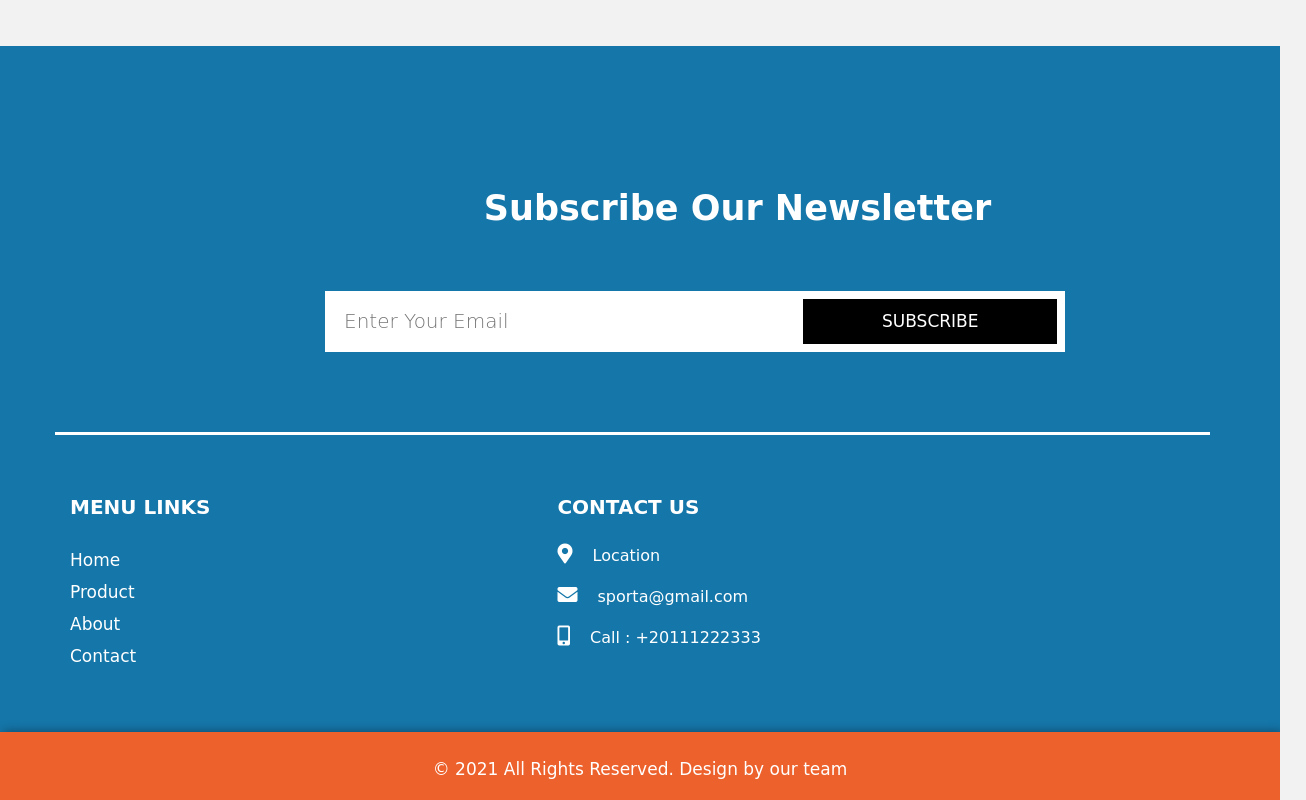
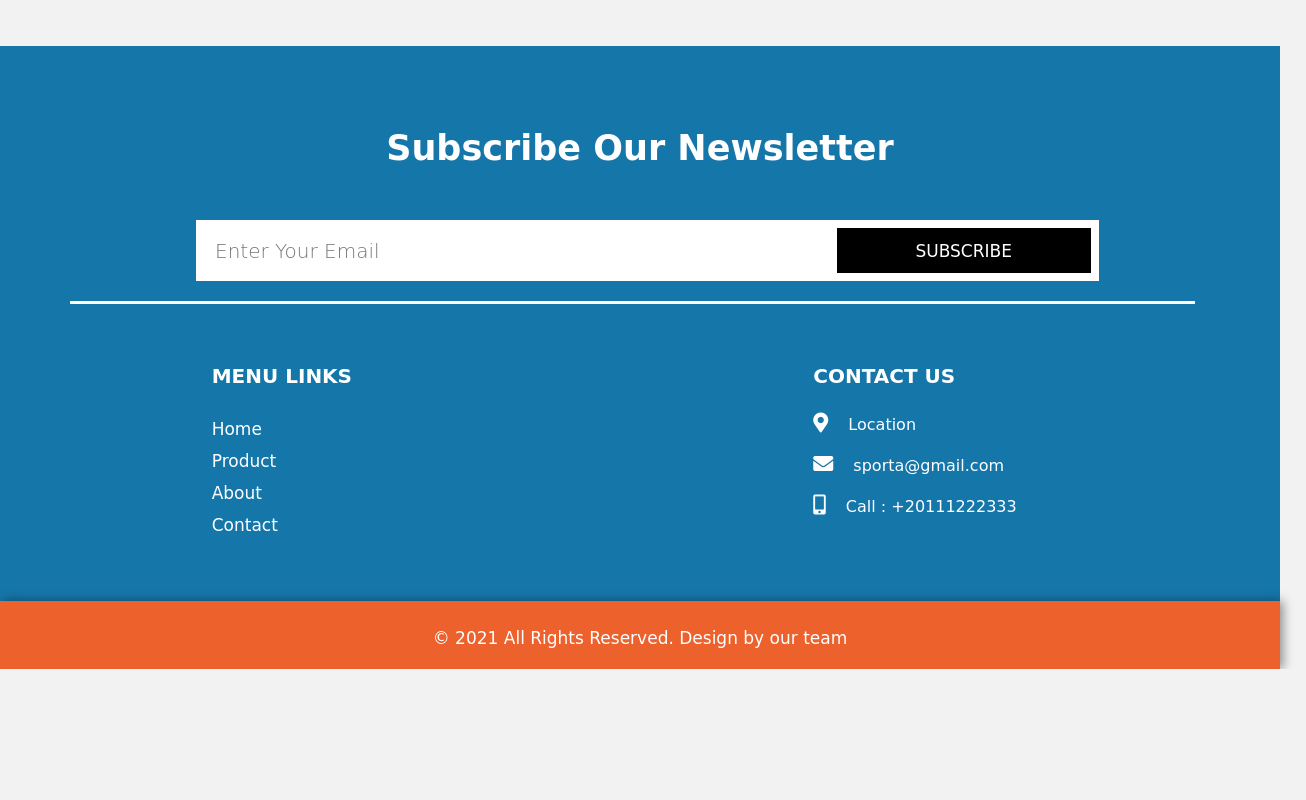
Before and after one commit to hebam8/JS-Project, a plain HTML site: page index.html in a window 1280 px wide. Shown: the part 1550-2350 px from the top of the page, 1306 px wide, since content can reach past the window. After the commit the page ends 2219 px from the top, so only its background shows below. Drawn offline with Linux system fonts and the light colour scheme; a web font is replaced by a local one.

Commit message:
Changed Contact Section Style

```diff
--- a/css/style.css
+++ b/css/style.css
@@ -221,21 +221,22 @@ font-size: 20px;
   .row {
     display: flex;
     flex-wrap: wrap;
-    margin-right: -15px;
-    margin-left: -15px;
+    justify-content:space-evenly;
+
   }
   .subsc-div {
     margin-left: 16.67%;
     position: relative;
     width: 100%;
     min-height: 1px;
+    margin: 0 auto;
     padding-right: 15px;
     padding-left: 15px;
   }
-  .newslatter {
-    padding: 60px;
+  .newsletter {
+
   }
-  .newslatter h4 {
+  .newsletter h4 {
     font-weight: 600;
     font-size: 35px;
     line-height: 25px;
@@ -248,14 +249,16 @@ font-size: 20px;
   .bottom-form {
     display: flex;
     flex-wrap: wrap;
-    margin-top: 55px;
+    margin-top: 4%;
+    margin-left: 10%;
+    width: 100%;
   }
   .bottom-form .enter {
     border: inherit;
     padding: 0px 19px;
     height: 61px;
     background: white;
-    color: #d5d2d2;
+    color: black;
     font-size: 20px;
     font-weight: 300;
     float: left;
@@ -277,7 +280,7 @@ font-size: 20px;
     font-size: 17px;
     padding: 5px 0px;
     max-width: 270px;
-    width: 100%;
+    width: 60%;
     font-weight: normal;
     text-transform: uppercase;
     height: 61px;
--- a/index.html
+++ b/index.html
@@ -151,12 +151,12 @@
             <div class="containar">
                 <div class="row">
                     <div class="subsc-div">
-                        <div class="newslatter">
+                        <div class="newsletter">
                             <h4>Subscribe Our Newsletter</h4>
                             <form class="bottom-form">
                                 <input class="enter" type="text" placeholder="Enter Your Email"
                                     name="Enter Your Email" />
-                                <button class="sub-btn">Subscribe</button>
+                                <button type="submit" class="sub-btn">Subscribe</button>
                             </form>
                         </div>
                     </div>
```
